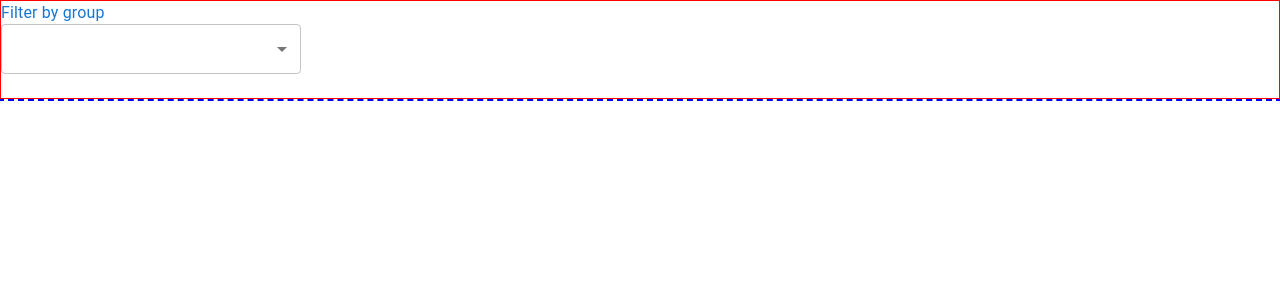
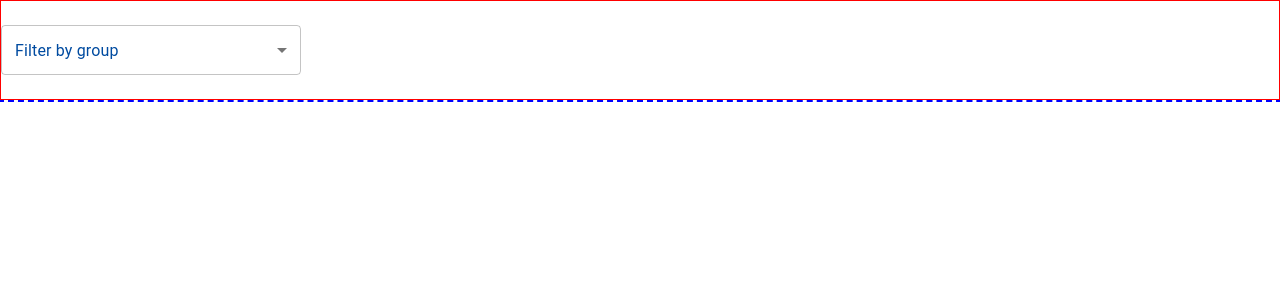
Before and after one commit to MarisiaS/SMM, a React (Vite) app in the folder frontend/: page /tests/test-multi-select-with-tags in a window 1280 px wide. Shown: the top 300 px of the page. Built offline with nearby package versions, Linux system fonts and the light colour scheme.

Commit message:
Once an option is selected it is disable. Value is set to label always.

```diff
--- a/frontend/src/components/Common/MultiSelectWithTags.jsx
+++ b/frontend/src/components/Common/MultiSelectWithTags.jsx
@@ -1,11 +1,11 @@
-import { useState, useMemo } from "react";
+import { useState} from "react";
 import {
-  InputLabel,
   MenuItem,
   ListItemText,
   Checkbox,
   Select,
   useTheme,
+  Box
 } from "@mui/material";
 
 const MultiSelectWithTags = ({
@@ -18,11 +18,6 @@ const MultiSelectWithTags = ({
   const theme = useTheme();
   const [isOpen, setIsOpen] = useState(false);
 
-  const filteredOptions = useMemo(() =>
-    options.filter((option) => !selectedOptions.includes(option.id)),
-    [options, selectedOptions]
-  );
-
   const handleChange = (event) => {
     const {
       target: { value },
@@ -34,34 +29,37 @@ const MultiSelectWithTags = ({
     setIsOpen(false);
   };
 
-  const allOptionsSelected = selectedOptions.length === options.length;
-
   return (
     <div>
-      <InputLabel
-        id="label-multi-select-tags"
-        sx={{
-          color: allOptionsSelected ? "gray" : theme.palette.primary.main,
-        }}
-      >
-        {label}
-      </InputLabel>
         <Select
-        labelId="multi-select-with-tags"
           id="multi-select-with-tags"
           sx={{ width: 300, height: 50 }}
           multiple
-        value={selectedOptions}
+          value={selectedOptions.length > 0 ? selectedOptions : ["placeholder"]}
           onChange={handleChange}
           onClose={() => setIsOpen(false)}
           onOpen={() => setIsOpen(true)}
           open={isOpen}
-        renderValue={() => null}
-        disabled={allOptionsSelected}
+          renderValue={(selected) =>
+            <Box
+            sx={{
+              display: "flex",
+              alignItems: "center",
+              gap: 0.5,
+              color: theme.palette.primary.dark,
+              fontWeigth: "bolder",
+            }}
           >
-        {filteredOptions
-          .map((option) => (
-            <MenuItem key={option.id} value={option.id}>
+            {label}
+          </Box>
+          }
+        >
+          {options.map((option) => (
+            <MenuItem
+              key={option.id}
+              value={option.id}
+              disabled={selectedOptions.includes(option.id)}
+            >
               <Checkbox checked={selectedOptions.includes(option.id)} />
               <ListItemText primary={option.name} />
             </MenuItem>
```
Also changed, not shown: frontend/src/Tests/TestMultiSelectWithTags.jsx (+1 -0 lines). Lines whose indentation alone changed are shown as unchanged.
